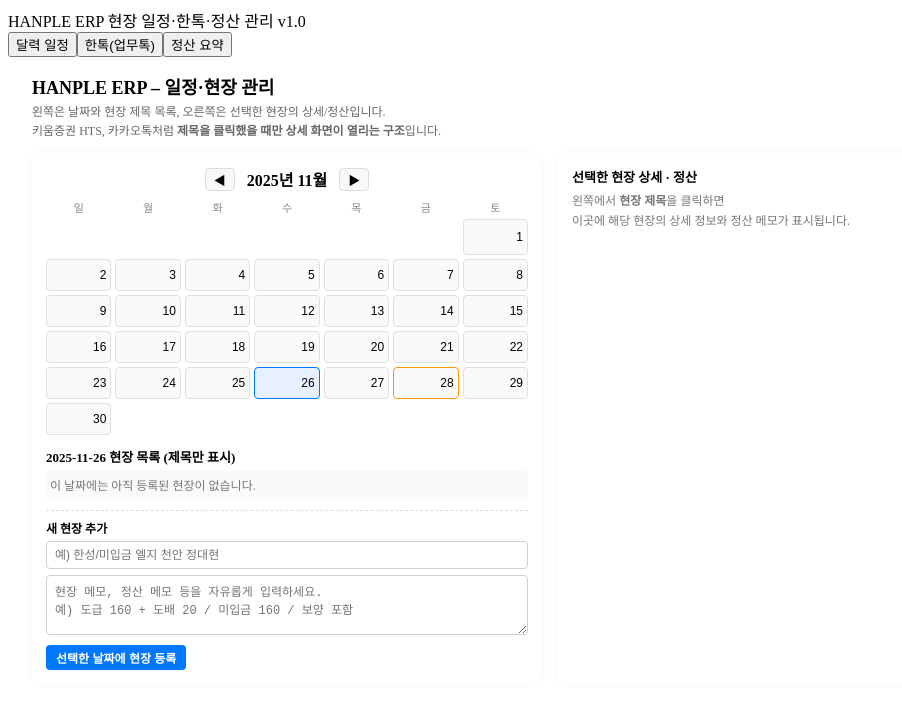
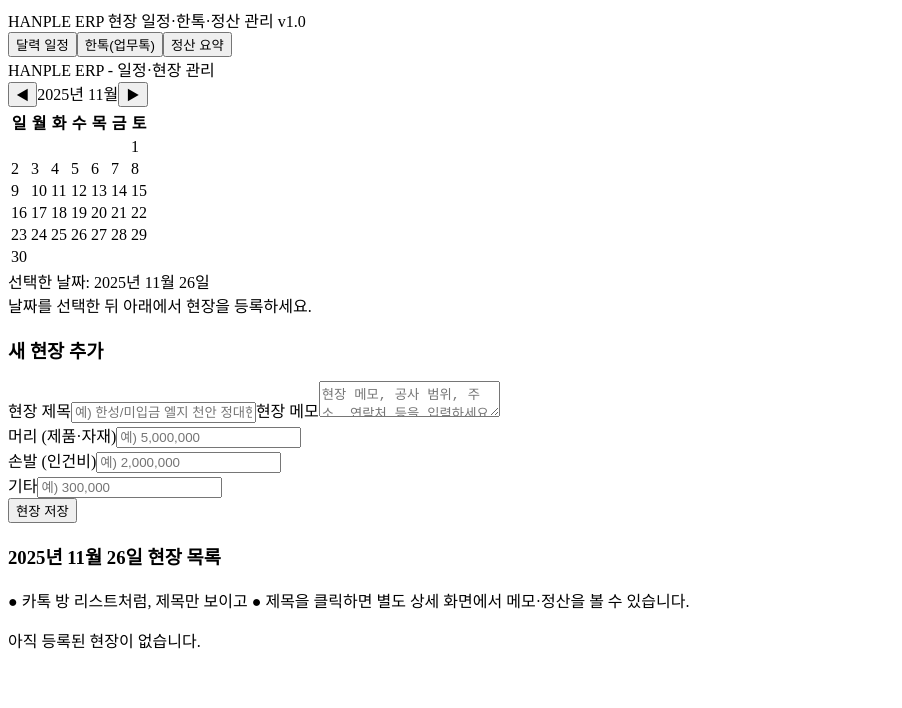
Before and after one commit to hit308277-cloud/hanple-v1, a React (Vite) app: page / in a window 1280 px wide. Shown: the top 708 px of the page, without its empty margins (0-902 px from the left). Built offline with nearby package versions, Linux system fonts and the light colour scheme.

Commit message:
Refactor CalendarView component and state management

```diff
--- a/src/CalendarView.jsx
+++ b/src/CalendarView.jsx
@@ -1,329 +1,257 @@
 // src/CalendarView.jsx
-import React, { useState, useEffect } from "react";
-import "./styles.css";
+import React, { useState } from "react";
 
-// 🔹 샘플 데이터 (원하시면 나중에 실제 현장 데이터로 수정)
-const INITIAL_SITES = [
-  {
-    id: 1,
-    date: "2025-11-28",
-    title: "한성/미입금 엘지 천안 정대현",
-    customer: "정대현",
-    address: "천안시 두정동 푸르지오",
-    memo: "도급 160 + 도배 20 / 배관·보양 포함",
-    settlement: "제품 560만 + 공사 200만 = 760만 (미입금 160만)",
-  },
-  {
-    id: 2,
-    date: "2025-11-28",
-    title: "중앙/미입금 수원 상가",
-    customer: "상가주인 김OO",
-    address: "수원시 영통구 상가 현장",
-    memo: "공조기 설치 후 잔금 미입금. 미입금 300만.",
-    settlement: "총 1,200만 중 900만 입금, 300만 미입금",
-  },
-];
-
-function getTodayKey() {
-  const t = new Date();
-  const y = t.getFullYear();
-  const m = String(t.getMonth() + 1).padStart(2, "0");
-  const d = String(t.getDate()).padStart(2, "0");
+function getDateKey(date) {
+  const y = date.getFullYear();
+  const m = String(date.getMonth() + 1).padStart(2, "0");
+  const d = String(date.getDate()).padStart(2, "0");
   return `${y}-${m}-${d}`;
 }
 
-// year: 2025, monthIndex: 0~11
-function buildMonth(year, monthIndex) {
+export default function CalendarView({ sitesByDate, onAddSite, onOpenSite }) {
+  const [currentMonth, setCurrentMonth] = useState(new Date());
+  const [selectedDate, setSelectedDate] = useState(new Date());
+
+  const [title, setTitle] = useState("");
+  const [memo, setMemo] = useState("");
+  const [head, setHead] = useState("");
+  const [labor, setLabor] = useState("");
+  const [extra, setExtra] = useState("");
+
+  const selectedKey = getDateKey(selectedDate);
+  const siteList = sitesByDate[selectedKey] || [];
+
+  const handlePrevMonth = () => {
+    const d = new Date(currentMonth);
+    d.setMonth(d.getMonth() - 1);
+    setCurrentMonth(d);
+  };
+
+  const handleNextMonth = () => {
+    const d = new Date(currentMonth);
+    d.setMonth(d.getMonth() + 1);
+    setCurrentMonth(d);
+  };
+
+  const handleDayClick = (day) => {
+    if (!day) return;
+    const d = new Date(currentMonth.getFullYear(), currentMonth.getMonth(), day);
+    setSelectedDate(d);
+  };
+
+  const handleSubmit = (e) => {
+    e.preventDefault();
+    if (!title.trim()) {
+      alert("현장 제목을 입력하세요.");
+      return;
+    }
+
+    const newSite = {
+      id: Date.now(),
+      date: selectedKey,
+      title: title.trim(),
+      memo: memo.trim(),
+      head: head,
+      labor: labor,
+      extra: extra,
+    };
+
+    onAddSite(newSite);
+
+    // 입력값 초기화
+    setTitle("");
+    setMemo("");
+    setHead("");
+    setLabor("");
+    setExtra("");
+  };
+
+  // 현재 달의 달력 데이터 생성
+  const year = currentMonth.getFullYear();
+  const month = currentMonth.getMonth(); // 0~11
+
+  const firstDay = new Date(year, month, 1);
+  const lastDay = new Date(year, month + 1, 0);
+  const firstWeekday = firstDay.getDay(); // 0(일)~6(토)
+  const daysInMonth = lastDay.getDate();
+
   const cells = [];
-  const firstDay = new Date(year, monthIndex, 1).getDay(); // 0=일
-  const lastDate = new Date(year, monthIndex + 1, 0).getDate();
-
-  // 앞에 비는 칸(null)
-  for (let i = 0; i < firstDay; i++) {
+  for (let i = 0; i < firstWeekday; i++) {
+    cells.push(null);
+  }
+  for (let d = 1; d <= daysInMonth; d++) {
+    cells.push(d);
+  }
+  while (cells.length % 7 !== 0) {
     cells.push(null);
   }
 
-  // 실제 날짜들
-  for (let d = 1; d <= lastDate; d++) {
-    const monthNumber = monthIndex + 1;
-    const m = String(monthNumber).padStart(2, "0");
-    const dayStr = String(d).padStart(2, "0");
-    const dateKey = `${year}-${m}-${dayStr}`;
-    cells.push({ day: d, dateKey });
+  const rows = [];
+  for (let i = 0; i < cells.length; i += 7) {
+    rows.push(cells.slice(i, i + 7));
   }
 
-  return cells;
-}
-
-export default function CalendarView() {
-  const today = new Date();
-  const [year, setYear] = useState(today.getFullYear());
-  const [monthIndex, setMonthIndex] = useState(today.getMonth()); // 0~11
-  const [selectedDate, setSelectedDate] = useState(getTodayKey());
-
-  // 🔹 전체 현장 목록 (날짜별로 필터해서 사용)
-  const [sites, setSites] = useState(INITIAL_SITES);
-
-  // 🔹 어떤 현장(제목)을 클릭했는지
-  const [selectedSiteId, setSelectedSiteId] = useState(null);
-
-  // 🔹 새 현장 추가용 입력값
-  const [newTitle, setNewTitle] = useState("");
-  const [newMemo, setNewMemo] = useState("");
-
-  // 월 달력 셀
-  const monthCells = buildMonth(year, monthIndex);
-
-  // 선택한 날짜의 현장들
-  const sitesForSelectedDate = sites.filter(
-    (site) => site.date === selectedDate
-  );
-
-  // 선택된 현장 1개 (카톡에서 현재 채팅방 같은 개념)
-  const selectedSite =
-    sitesForSelectedDate.find((s) => s.id === selectedSiteId) || null;
-
-  // 날짜를 바꾸면, 선택된 현장 초기화
-  useEffect(() => {
-    setSelectedSiteId(null);
-  }, [selectedDate]);
-
-  const handlePrevMonth = () => {
-    if (monthIndex === 0) {
-      setYear((y) => y - 1);
-      setMonthIndex(11);
-    } else {
-      setMonthIndex((m) => m - 1);
-    }
-  };
-
-  const handleNextMonth = () => {
-    if (monthIndex === 11) {
-      setYear((y) => y + 1);
-      setMonthIndex(0);
-    } else {
-      setMonthIndex((m) => m + 1);
-    }
-  };
-
-  const handleDayClick = (cell) => {
-    if (!cell) return;
-    setSelectedDate(cell.dateKey);
-  };
-
-  const handleAddSite = () => {
-    if (!newTitle.trim() && !newMemo.trim()) return;
-
-    const newId = Date.now();
-    const newSite = {
-      id: newId,
-      date: selectedDate,
-      title: newTitle.trim() || "제목 없는 현장",
-      memo: newMemo.trim(),
-      settlement: "",
-    };
-
-    setSites((prev) => [...prev, newSite]);
-    setNewTitle("");
-    setNewMemo("");
-    setSelectedSiteId(newId);
-  };
-
-  const monthLabel = `${year}년 ${monthIndex + 1}월`;
+  const selectedDateLabel = `${selectedDate.getFullYear()}년 ${
+    selectedDate.getMonth() + 1
+  }월 ${selectedDate.getDate()}일`;
 
   return (
-    <div className="hp-calendar-root">
-      {/* 상단 설명 */}
-      <div className="hp-top-bar">
-        <div className="hp-top-title">HANPLE ERP – 일정·현장 관리</div>
-        <div className="hp-top-sub">
-          왼쪽은 날짜와 현장 제목 목록, 오른쪽은 선택한 현장의 상세/정산입니다.
-          <br />
-          키움증권 HTS, 카카오톡처럼{" "}
-          <strong>제목을 클릭했을 때만 상세 화면이 열리는 구조</strong>입니다.
+    <div className="calendar-layout">
+      {/* 좌측: 달력 + 새 현장 추가 폼 */}
+      <section className="calendar-left">
+        <header className="calendar-header">
+          <div className="calendar-title">
+            HANPLE ERP - 일정·현장 관리
+          </div>
+          <div className="calendar-month-nav">
+            <button onClick={handlePrevMonth}>◀</button>
+            <span>
+              {year}년 {month + 1}월
+            </span>
+            <button onClick={handleNextMonth}>▶</button>
+          </div>
+        </header>
+
+        <table className="calendar-table">
+          <thead>
+            <tr>
+              <th>일</th>
+              <th>월</th>
+              <th>화</th>
+              <th>수</th>
+              <th>목</th>
+              <th>금</th>
+              <th>토</th>
+            </tr>
+          </thead>
+          <tbody>
+            {rows.map((week, idx) => (
+              <tr key={idx}>
+                {week.map((day, idx2) => {
+                  if (!day) {
+                    return <td key={idx2} className="calendar-cell empty" />;
+                  }
+                  const dateKey = getDateKey(
+                    new Date(year, month, day)
+                  );
+                  const hasSites = (sitesByDate[dateKey] || []).length > 0;
+                  const isSelected =
+                    dateKey === getDateKey(selectedDate);
+
+                  return (
+                    <td
+                      key={idx2}
+                      className={
+                        "calendar-cell" +
+                        (isSelected ? " calendar-cell-selected" : "") +
+                        (hasSites ? " calendar-cell-has-sites" : "")
+                      }
+                      onClick={() => handleDayClick(day)}
+                    >
+                      <span className="day-number">{day}</span>
+                    </td>
+                  );
+                })}
+              </tr>
+            ))}
+          </tbody>
+        </table>
+
+        <div className="selected-date-box">
+          <div className="selected-date-label">
+            선택한 날짜: {selectedDateLabel}
+          </div>
+          <div className="selected-date-help">
+            날짜를 선택한 뒤 아래에서 현장을 등록하세요.
           </div>
         </div>
 
-      <div className="hp-layout">
-        {/* 🔹 왼쪽 : 달력 + 해당 날짜 현장 제목 목록 */}
-        <section className="hp-left">
-          {/* 달력 헤더 */}
-          <div className="hp-month-header">
-            <button
-              type="button"
-              className="hp-month-nav"
-              onClick={handlePrevMonth}
-            >
-              ◀
-            </button>
-            <span className="hp-month-label">{monthLabel}</span>
-            <button
-              type="button"
-              className="hp-month-nav"
-              onClick={handleNextMonth}
-            >
-              ▶
-            </button>
+        <form className="new-site-form" onSubmit={handleSubmit}>
+          <h3 className="panel-title">새 현장 추가</h3>
+
+          <label className="form-label">현장 제목</label>
+          <input
+            className="form-input"
+            placeholder="예) 한성/미입금 엘지 천안 정대현"
+            value={title}
+            onChange={(e) => setTitle(e.target.value)}
+          />
+
+          <label className="form-label">현장 메모</label>
+          <textarea
+            className="form-textarea"
+            placeholder="현장 메모, 공사 범위, 주소, 연락처 등을 입력하세요."
+            value={memo}
+            onChange={(e) => setMemo(e.target.value)}
+          />
+
+          <div className="form-grid">
+            <div>
+              <label className="form-label">머리 (제품·자재)</label>
+              <input
+                type="number"
+                className="form-input"
+                value={head}
+                onChange={(e) => setHead(e.target.value)}
+                placeholder="예) 5,000,000"
+              />
+            </div>
+            <div>
+              <label className="form-label">손발 (인건비)</label>
+              <input
+                type="number"
+                className="form-input"
+                value={labor}
+                onChange={(e) => setLabor(e.target.value)}
+                placeholder="예) 2,000,000"
+              />
+            </div>
+            <div>
+              <label className="form-label">기타</label>
+              <input
+                type="number"
+                className="form-input"
+                value={extra}
+                onChange={(e) => setExtra(e.target.value)}
+                placeholder="예) 300,000"
+              />
+            </div>
           </div>
 
-          {/* 달력 */}
-          <div className="hp-month-grid">
-            <div className="hp-month-grid-header">일</div>
-            <div className="hp-month-grid-header">월</div>
-            <div className="hp-month-grid-header">화</div>
-            <div className="hp-month-grid-header">수</div>
-            <div className="hp-month-grid-header">목</div>
-            <div className="hp-month-grid-header">금</div>
-            <div className="hp-month-grid-header">토</div>
+          <button type="submit" className="primary-btn">
+            현장 저장
+          </button>
+        </form>
+      </section>
 
-            {monthCells.map((cell, idx) => {
-              if (!cell) {
-                return <div key={idx} className="hp-day-cell hp-empty" />;
-              }
+      {/* 우측: 선택한 날짜의 현장 목록 (제목만) */}
+      <section className="calendar-right">
+        <h3 className="panel-title">
+          {selectedDateLabel} 현장 목록
+        </h3>
+        <p className="right-panel-help">
+          ● 카톡 방 리스트처럼, 제목만 보이고
+          ● 제목을 클릭하면 별도 상세 화면에서 메모·정산을 볼 수 있습니다.
+        </p>
 
-              const isSelected = cell.dateKey === selectedDate;
-              const hasSites = sites.some((s) => s.date === cell.dateKey);
-
-              return (
-                <button
-                  key={cell.dateKey}
-                  type="button"
-                  className={[
-                    "hp-day-cell",
-                    isSelected ? "hp-day-selected" : "",
-                    hasSites ? "hp-day-has-sites" : "",
-                  ]
-                    .filter(Boolean)
-                    .join(" ")}
-                  onClick={() => handleDayClick(cell)}
-                >
-                  <span className="hp-day-number">{cell.day}</span>
-                </button>
-              );
-            })}
+        {siteList.length === 0 ? (
+          <div className="site-empty">
+            아직 등록된 현장이 없습니다.
           </div>
-
-          {/* 선택한 날짜의 현장 제목 리스트 */}
-          <div className="hp-site-list-panel">
-            <div className="hp-site-list-title">
-              {selectedDate} 현장 목록 (제목만 표시)
-            </div>
-
-            {sitesForSelectedDate.length === 0 && (
-              <div className="hp-site-list-empty">
-                이 날짜에는 아직 등록된 현장이 없습니다.
-              </div>
-            )}
-
-            <ul className="hp-site-list">
-              {sitesForSelectedDate.map((site) => (
+        ) : (
+          <ul className="site-list">
+            {siteList.map((site) => (
               <li
                 key={site.id}
-                  className={[
-                    "hp-site-item",
-                    site.id === selectedSiteId ? "hp-site-item-active" : "",
-                  ]
-                    .filter(Boolean)
-                    .join(" ")}
-                  onClick={() => setSelectedSiteId(site.id)}
+                className="site-list-item"
+                onClick={() => onOpenSite(site)}
               >
-                  <div className="hp-site-item-title">{site.title}</div>
+                <div className="site-title">{site.title}</div>
               </li>
             ))}
           </ul>
-
-            {/* 새 현장 추가 폼 */}
-            <div className="hp-new-site">
-              <div className="hp-new-site-label">새 현장 추가</div>
-              <input
-                className="hp-new-site-input"
-                placeholder="예) 한성/미입금 엘지 천안 정대현"
-                value={newTitle}
-                onChange={(e) => setNewTitle(e.target.value)}
-              />
-              <textarea
-                className="hp-new-site-textarea"
-                placeholder={
-                  "현장 메모, 정산 메모 등을 자유롭게 입력하세요.\n예) 도급 160 + 도배 20 / 미입금 160 / 보양 포함"
-                }
-                value={newMemo}
-                onChange={(e) => setNewMemo(e.target.value)}
-              />
-              <button
-                type="button"
-                className="hp-new-site-button"
-                onClick={handleAddSite}
-              >
-                선택한 날짜에 현장 등록
-              </button>
-            </div>
-          </div>
-        </section>
-
-        {/* 🔹 오른쪽 : 선택한 한 현장의 상세 / 정산만 표시 (카톡 채팅창 역할) */}
-        <section className="hp-right">
-          <div className="hp-detail-header">선택한 현장 상세 · 정산</div>
-
-          {!selectedSite && (
-            <div className="hp-detail-empty">
-              왼쪽에서 <strong>현장 제목</strong>을 클릭하면
-              <br />
-              이곳에 해당 현장의 상세 정보와 정산 메모가 표시됩니다.
-            </div>
-          )}
-
-          {selectedSite && (
-            <div className="hp-detail-card">
-              <div className="hp-detail-title">{selectedSite.title}</div>
-
-              <div className="hp-detail-row">
-                <span className="hp-detail-label">날짜</span>
-                <span className="hp-detail-value">{selectedSite.date}</span>
-              </div>
-
-              {selectedSite.customer && (
-                <div className="hp-detail-row">
-                  <span className="hp-detail-label">고객</span>
-                  <span className="hp-detail-value">
-                    {selectedSite.customer}
-                  </span>
-                </div>
-              )}
-
-              {selectedSite.address && (
-                <div className="hp-detail-row">
-                  <span className="hp-detail-label">주소</span>
-                  <span className="hp-detail-value">
-                    {selectedSite.address}
-                  </span>
-                </div>
-              )}
-
-              {selectedSite.memo && (
-                <>
-                  <div className="hp-detail-section-title">현장 메모</div>
-                  <div className="hp-detail-memo">
-                    {selectedSite.memo.split("\n").map((line, idx) => (
-                      <p key={idx}>{line}</p>
-                    ))}
-                  </div>
-                </>
-              )}
-
-              {selectedSite.settlement && (
-                <>
-                  <div className="hp-detail-section-title">정산 메모</div>
-                  <div className="hp-detail-memo">
-                    {selectedSite.settlement.split("\n").map((line, idx) => (
-                      <p key={idx}>{line}</p>
-                    ))}
-                  </div>
-                </>
-              )}
-            </div>
         )}
       </section>
     </div>
-    </div>
   );
 }
```
Lines whose indentation alone changed are shown as unchanged.
